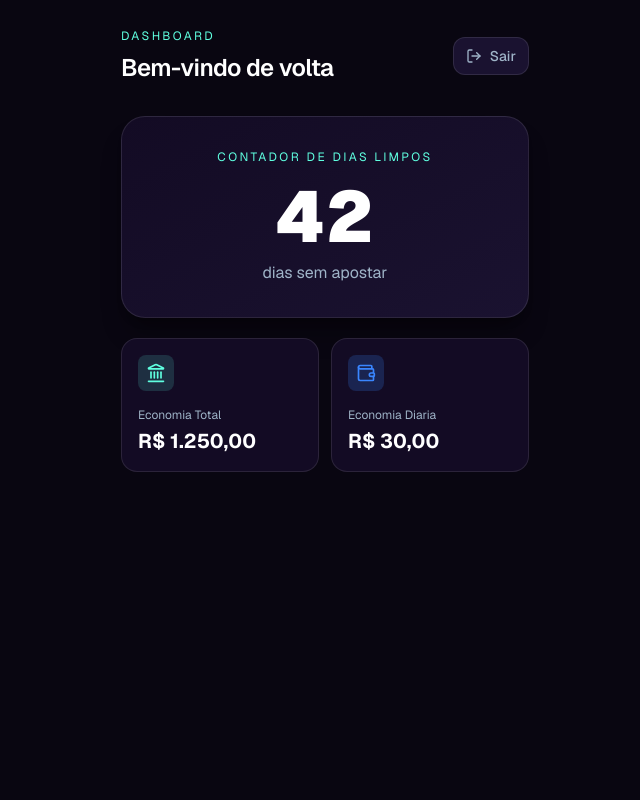
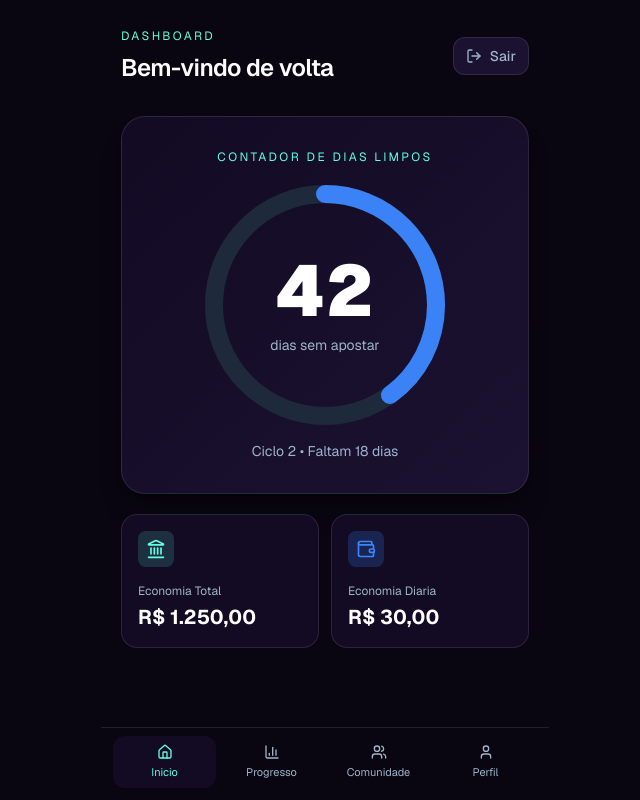
Before and after one commit to gazzonicastelo-rgb/Sobrio, a Next.js app in the folder sobrio/: page /dashboard in a window 1280 px wide. Shown: the whole page, without its empty margins (315-955 px from the left). Built offline with nearby package versions, Linux system fonts and the light colour scheme.

Commit message:
adicionando anel de progresso mensal

```diff
--- a/sobrio/src/app/dashboard/page.tsx
+++ b/sobrio/src/app/dashboard/page.tsx
@@ -1,12 +1,32 @@
-import { Landmark, LogOut, Wallet } from "lucide-react";
+import {
+  ChartColumn,
+  Home,
+  Landmark,
+  LogOut,
+  User,
+  Users,
+  Wallet,
+} from "lucide-react";
 
 export default function DashboardPage() {
   const cleanDays = 42;
   const totalSavings = "R$ 1.250,00";
   const dailySavings = "R$ 30,00";
+  const cycleLength = 30;
+  const cycleDay = cleanDays % cycleLength;
+  const normalizedCycleDay = cycleDay === 0 && cleanDays > 0 ? cycleLength : cycleDay;
+  const cycleNumber = Math.floor(cleanDays / cycleLength) + 1;
+  const daysRemaining = cycleLength - normalizedCycleDay;
+
+  const progress = normalizedCycleDay / cycleLength;
+  const size = 240;
+  const strokeWidth = 18;
+  const radius = (size - strokeWidth) / 2;
+  const circumference = 2 * Math.PI * radius;
+  const dashOffset = circumference * (1 - progress);
 
   return (
-    <main className="mx-auto flex min-h-screen w-full max-w-md flex-col px-5 py-7">
+    <main className="mx-auto flex min-h-screen w-full max-w-md flex-col px-5 pb-24 pt-7">
       <header className="mb-8 flex items-center justify-between">
         <div>
           <p className="text-xs uppercase tracking-[0.2em] text-neo-mint">
@@ -29,10 +49,43 @@ export default function DashboardPage() {
         <p className="text-xs uppercase tracking-[0.2em] text-neo-mint">
           Contador de dias limpos
         </p>
-        <p className="mt-4 text-7xl font-black leading-none text-white">
-          {cleanDays}
+        <div className="mt-5 flex justify-center">
+          <div className="relative">
+            <svg
+              width={size}
+              height={size}
+              viewBox={`0 0 ${size} ${size}`}
+              className="-rotate-90"
+            >
+              <circle
+                cx={size / 2}
+                cy={size / 2}
+                r={radius}
+                stroke="rgb(30 41 59)"
+                strokeWidth={strokeWidth}
+                fill="transparent"
+              />
+              <circle
+                cx={size / 2}
+                cy={size / 2}
+                r={radius}
+                stroke="rgb(59 130 246)"
+                strokeWidth={strokeWidth}
+                strokeLinecap="round"
+                strokeDasharray={circumference}
+                strokeDashoffset={dashOffset}
+                fill="transparent"
+              />
+            </svg>
+            <div className="pointer-events-none absolute inset-0 flex flex-col items-center justify-center text-center">
+              <p className="text-7xl font-black leading-none text-white">{cleanDays}</p>
+              <p className="mt-2 text-sm text-muted">dias sem apostar</p>
+            </div>
+          </div>
+        </div>
+        <p className="mt-4 text-sm text-muted">
+          Ciclo {cycleNumber} • Faltam {daysRemaining} dias
         </p>
-        <p className="mt-2 text-base text-muted">dias sem apostar</p>
       </section>
 
       <section className="grid grid-cols-2 gap-3">
@@ -52,6 +105,47 @@ export default function DashboardPage() {
           <p className="mt-1 text-xl font-bold text-white">{dailySavings}</p>
         </article>
       </section>
+
+      <nav className="fixed inset-x-0 bottom-0 mx-auto w-full max-w-md border-t border-white/10 bg-[#0a0714]/95 px-3 pb-3 pt-2 backdrop-blur">
+        <ul className="grid grid-cols-4 gap-1">
+          <li>
+            <button
+              type="button"
+              className="flex w-full flex-col items-center rounded-xl bg-surface px-2 py-2 text-[11px] text-neo-mint"
+            >
+              <Home className="mb-1 h-4 w-4" />
+              Inicio
+            </button>
+          </li>
+          <li>
+            <button
+              type="button"
+              className="flex w-full flex-col items-center rounded-xl px-2 py-2 text-[11px] text-muted transition hover:bg-surface-soft hover:text-white"
+            >
+              <ChartColumn className="mb-1 h-4 w-4" />
+              Progresso
+            </button>
+          </li>
+          <li>
+            <button
+              type="button"
+              className="flex w-full flex-col items-center rounded-xl px-2 py-2 text-[11px] text-muted transition hover:bg-surface-soft hover:text-white"
+            >
+              <Users className="mb-1 h-4 w-4" />
+              Comunidade
+            </button>
+          </li>
+          <li>
+            <button
+              type="button"
+              className="flex w-full flex-col items-center rounded-xl px-2 py-2 text-[11px] text-muted transition hover:bg-surface-soft hover:text-white"
+            >
+              <User className="mb-1 h-4 w-4" />
+              Perfil
+            </button>
+          </li>
+        </ul>
+      </nav>
     </main>
   );
 }
```
